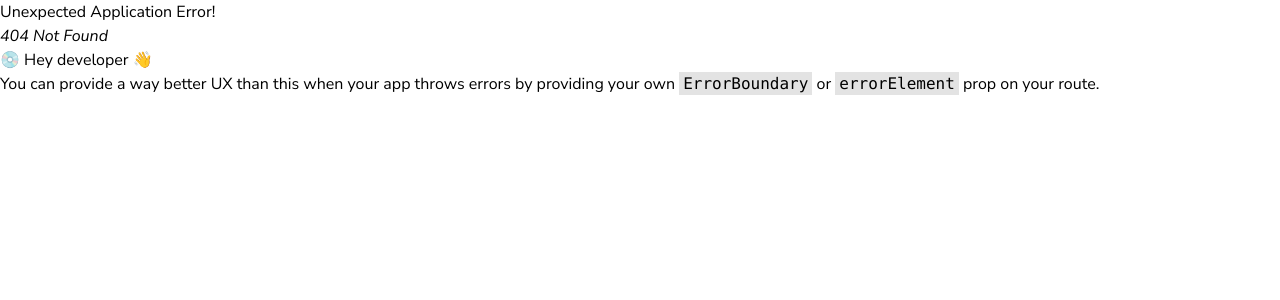
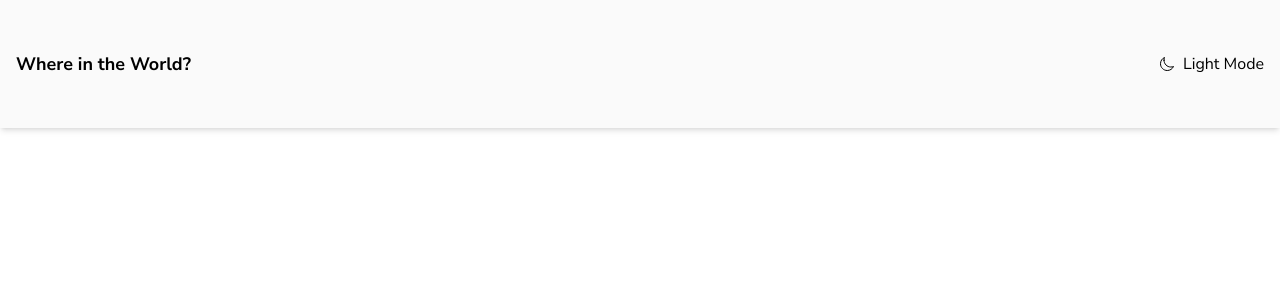
Before and after one commit to ZiyadHammad/Global_Insight, a React (Vite) app: page /details in a window 1280 px wide. Before the commit this address had no page. Shown: the top 300 px of the page. Built offline with nearby package versions, Linux system fonts and the light colour scheme.

Commit message:
Added Detail Page

```diff
--- a/src/components/CountryCard.jsx
+++ b/src/components/CountryCard.jsx
@@ -3,7 +3,7 @@ import { Link } from "react-router-dom";
 const CountryCard = ({ country }) => {
   return (
     <Link
-      to="/details"
+      to="details"
       className="max-w-64 shadow-md rounded-md m-10 dark:bg-darkEl dark:text-darkTxt"
     >
       <img
--- a/src/routes/Details.jsx
+++ b/src/routes/Details.jsx
@@ -1,8 +1,13 @@
-import React from 'react'
+import { Header } from '../components'
+
+import { useTheme } from "../hooks/useTheme";
 
 const Details = () => {
+  const {theme, toggleTheme } = useTheme()
   return (
-    <div>Details</div>
+    <div className="bg-Light dark:bg-Dark" >
+      <Header theme={theme} toggleTheme={toggleTheme} />
+    </div>
   )
 }
 
--- a/src/routes/Landing.jsx
+++ b/src/routes/Landing.jsx
@@ -1,9 +1,9 @@
 import { Header, SearchBar, CountryCard } from "../components";
 
 import { useTheme } from "../hooks/useTheme";
-import countries from "../assets/data.json";
 
-const Landing = () => {
+
+const Landing = ({countries}) => {
   const { theme, toggleTheme } = useTheme();
   // console.log(`theme: ${theme}`, `Local Storage: ${localStorage.theme}`)
   return (
```
Also changed, not shown: src/main.jsx (+8 -1 lines).
